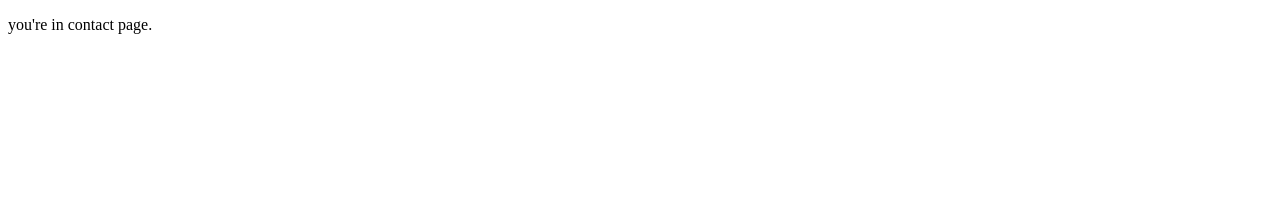
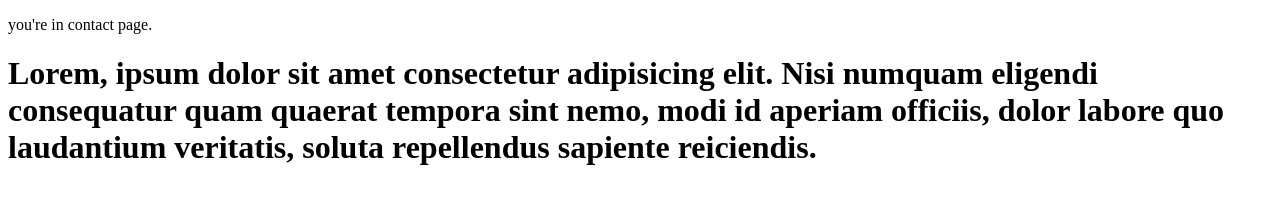
Before and after one commit to Kirannaeem/my-first-project, a plain HTML site: page contact.html in a window 1280 px wide. Drawn offline with Linux system fonts and the light colour scheme.

Commit message:
my second commit

```diff
--- a/contact.html
+++ b/contact.html
@@ -7,5 +7,7 @@
 </head>
 <body>
     <p>you're in contact page.</p>
+    <h1>Lorem, ipsum dolor sit amet consectetur adipisicing elit. Nisi numquam eligendi consequatur quam quaerat tempora sint nemo, modi id aperiam officiis, dolor labore
+         quo laudantium veritatis, soluta repellendus sapiente reiciendis.</h1>
 </body>
 </html>
```
